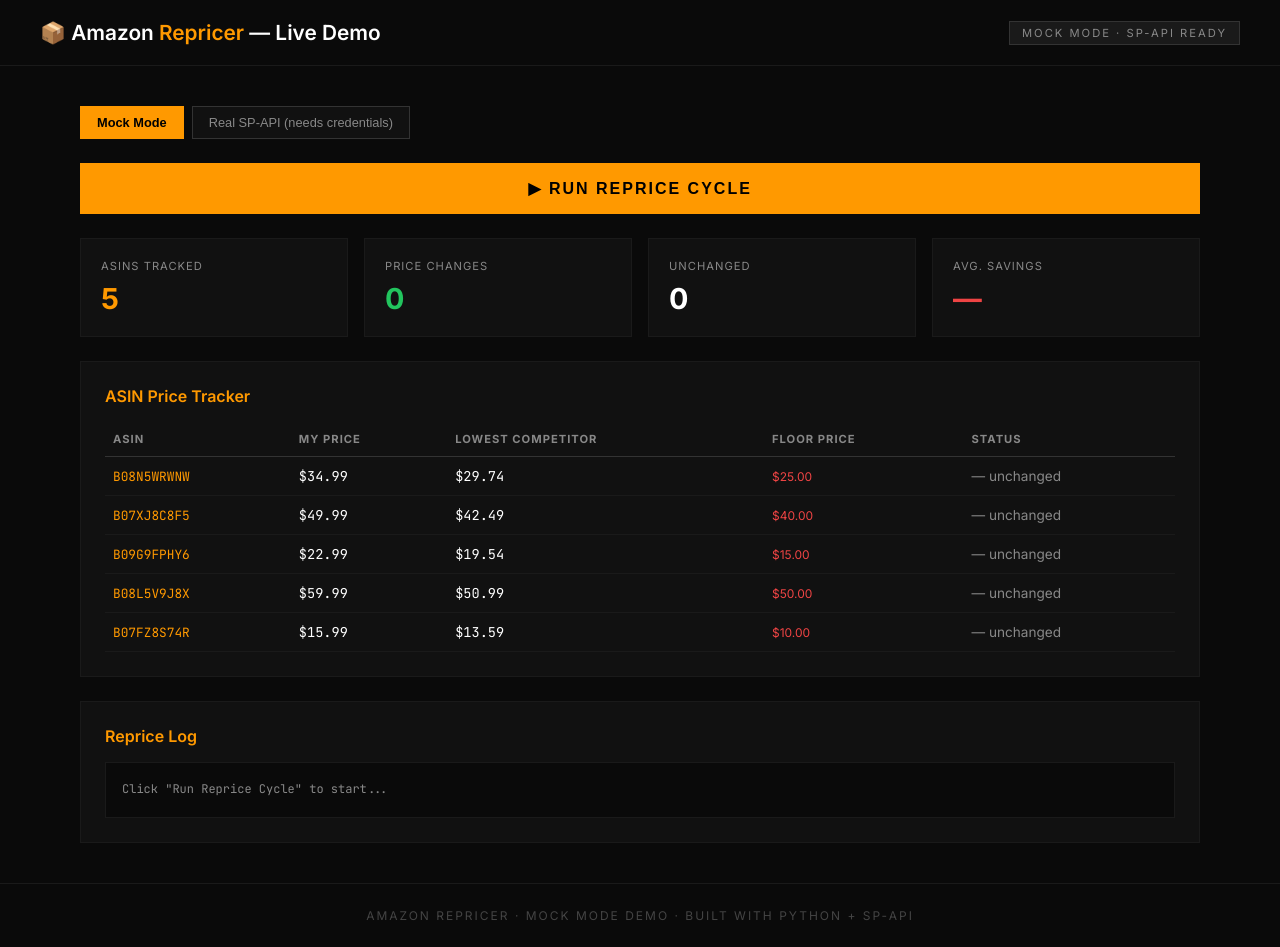
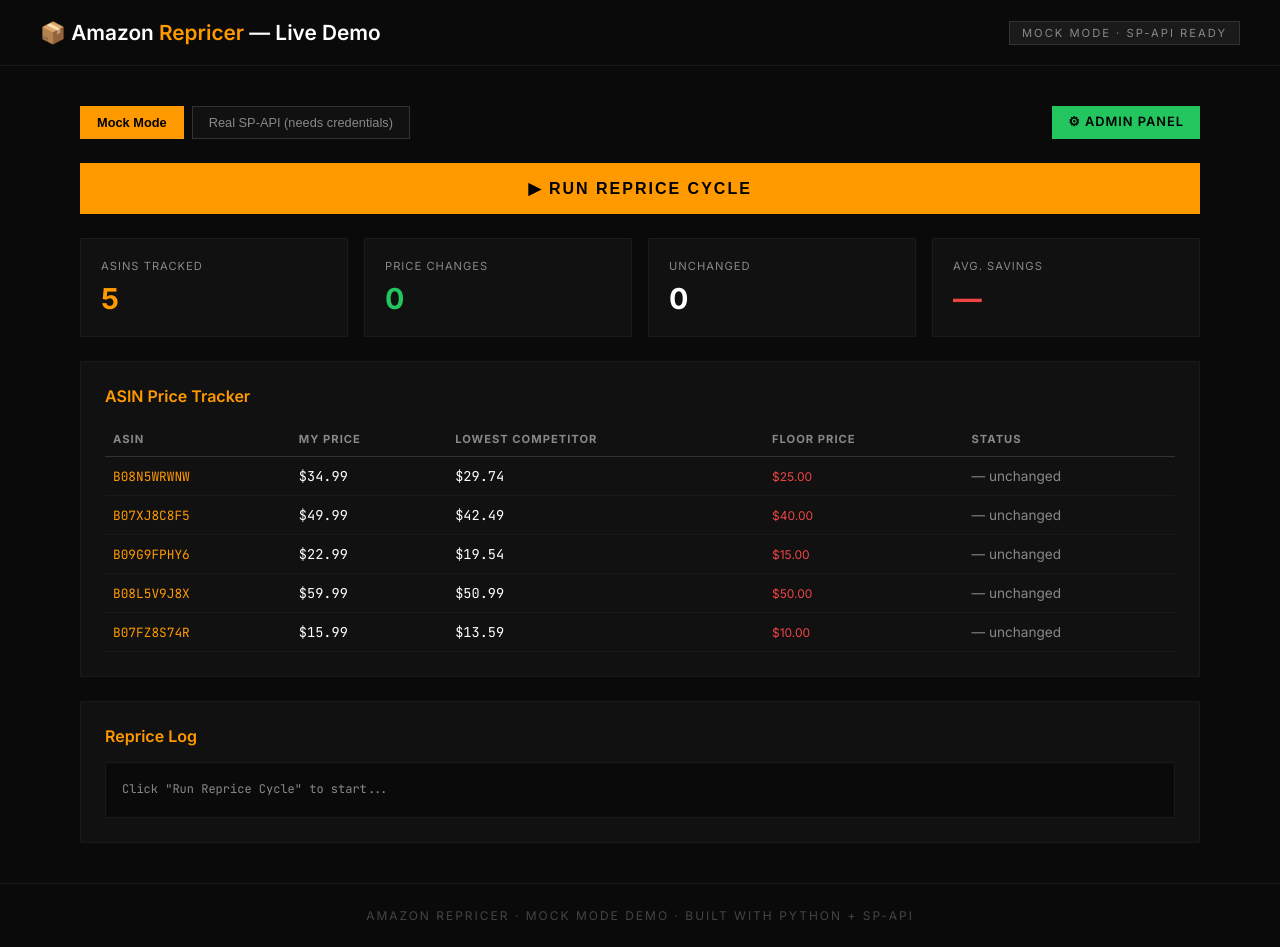
Before and after one commit to Ankitavasudev/amazon-repricer, a plain HTML site: page index.html in a window 1280 px wide. Drawn offline with Linux system fonts and the light colour scheme.

Commit message:
Add admin panel link to demo page

```diff
--- a/index.html
+++ b/index.html
@@ -65,6 +65,7 @@
   <div class="mode-toggle">
     <button class="active" id="mockBtn" onclick="setMode('mock')">Mock Mode</button>
     <button id="realBtn" onclick="setMode('real')">Real SP-API (needs credentials)</button>
+    <a href="admin.html" style="margin-left:auto;padding:8px 16px;background:#22c55e;color:#000;text-decoration:none;font-weight:600;font-size:.8rem;letter-spacing:1px;text-transform:uppercase;">⚙ Admin Panel</a>
   </div>
 
   <button class="run-btn" id="runBtn" onclick="runReprice()">▶ Run Reprice Cycle</button>
```
